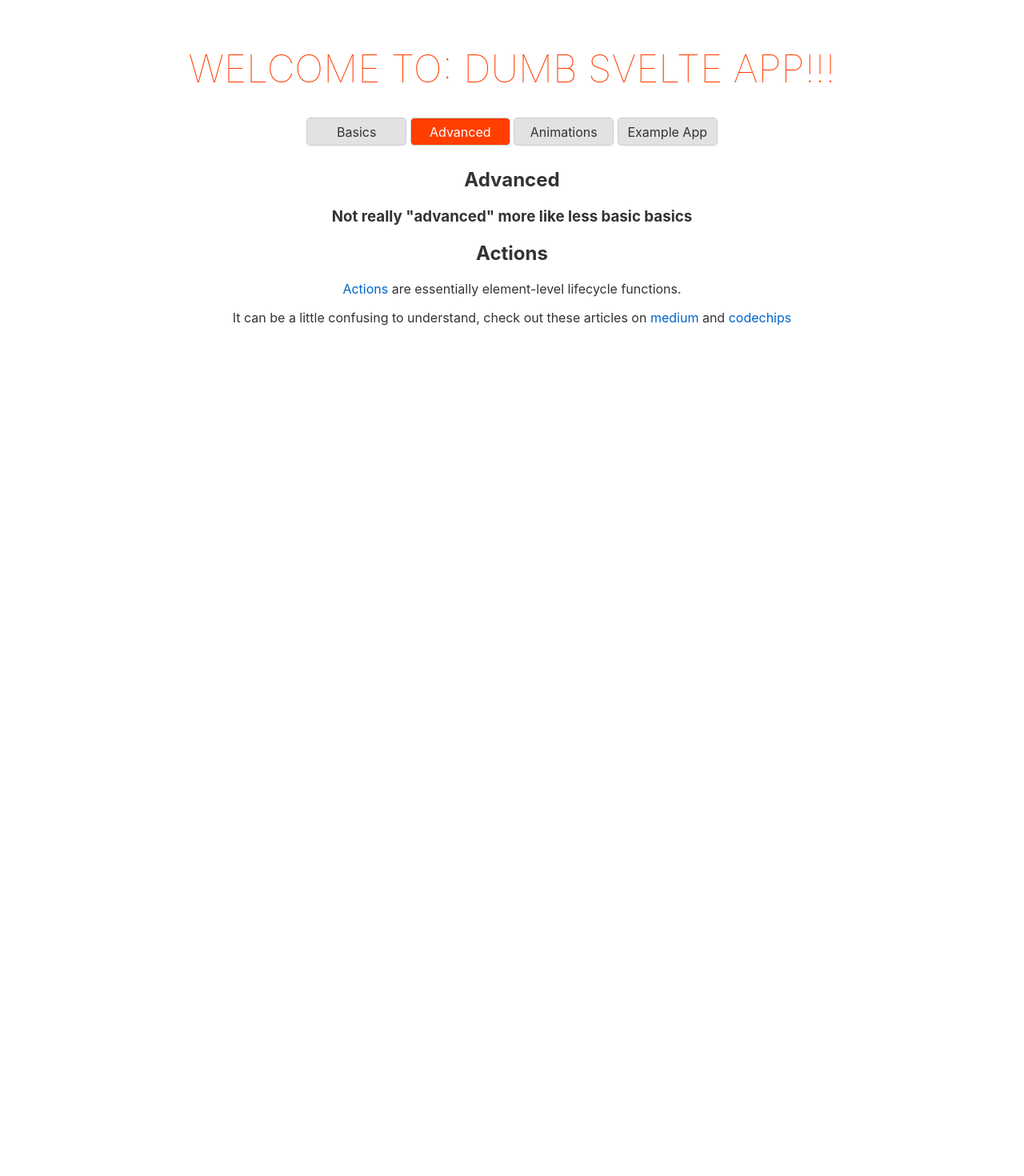
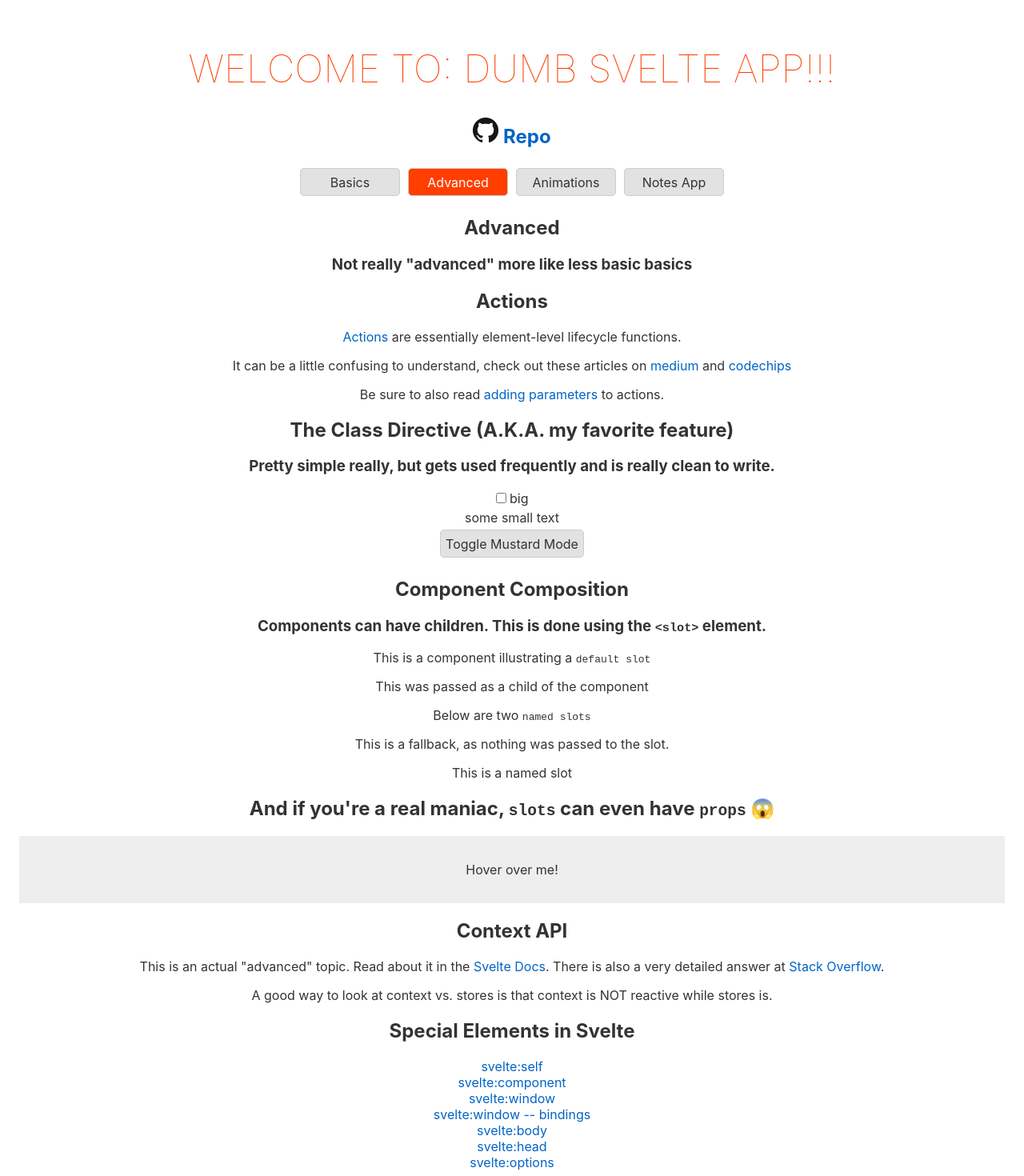
Before and after one commit to TruJared/svelteDocsPlayground, a Svelte app: page / in a window 1280 px wide. Shown: the top 1470 px of the page at 80% size. Before the commit the page ends 800 px from the top, so only its background shows below. Built offline with nearby package versions, Linux system fonts and the light colour scheme.

Commit message:
finished advanced (mostly)

```diff
--- a/public/global.css
+++ b/public/global.css
@@ -1,3 +1,6 @@
+/* variables */
+
+
 html, body {
 	position: relative;
 	width: 100%;
@@ -25,6 +28,10 @@ a:visited {
 	color: rgb(0,80,160);
 }
 
+li {
+	list-style: none;
+}
+
 label {
 	display: block;
 }
@@ -37,7 +44,7 @@ input, button, select, textarea {
 	margin: 0 0 0.5em 0;
 	box-sizing: border-box;
 	border: 1px solid #ccc;
-	border-radius: 2px;
+	border-radius: 5px;
 }
 
 input:disabled {
@@ -50,6 +57,7 @@ button, input[type="submit"] {
 	outline: none;
 	min-width: 125px;
 	border-radius: 5px;
+	margin: 5px;
 
 }
 
--- a/src/App.svelte
+++ b/src/App.svelte
@@ -3,7 +3,15 @@
     import Animations from './animations/Animations.svelte';
     import NotesApp from './NotesApp.svelte';
     import Advanced from './advanced/Advanced.svelte';
-    let activeButton = 'advanced';
+
+    let activeButton = 'Advanced';
+
+    const buttons = [
+        { name: 'Basics', component: Basics },
+        { name: 'Advanced', component: Advanced },
+        { name: 'Animations', component: Animations },
+        { name: 'Notes App', component: NotesApp },
+    ];
 </script>
 
 <style>
@@ -26,16 +34,28 @@
         font-weight: 100;
     }
 
+    img {
+        width: 32px;
+    }
+
     .active {
         color: white;
         background: #ff3e00;
     }
 </style>
 
-  <main>
+<main>
     <h1>Welcome To: Dumb Svelte App!!!</h1>
+
+    <h2>
+        <a
+            href="https://github.com/TruJared/svelteDocsPlayground"
+            target="_blank"><img
+                src="./GitHub-Mark-64px.png"
+                alt="github logo" /> Repo</a>
+    </h2>
     <div class="pageSelector--loader">
-        <button
+        <!-- <button
             class="button"
             class:active={activeButton === 'basics'}
             on:click={() => (activeButton = 'basics')}>Basics</button>
@@ -50,15 +70,26 @@
         <button
             class="button"
             class:active={activeButton === 'notes'}
-            on:click={() => (activeButton = 'notes')}>Example App</button>
+            on:click={() => (activeButton = 'notes')}>Example App</button> -->
+
+        {#each buttons as button, index}
+            <button
+                class="button"
+                value="index"
+                class:active={activeButton === button.name}
+                on:click={() => (activeButton = button.name)}>{button.name}</button>
+        {/each}
     </div>
-    {#if activeButton === 'animations'}
+    <!-- {#if activeButton === 'Animations'}
         <Animations />
-    {:else if activeButton === 'notes'}
+    {:else if activeButton === 'Notes App'}
         <NotesApp />
-    {:else if activeButton === 'advanced'}
+    {:else if activeButton === 'Advanced'}
         <Advanced />
     {:else}
         <Basics />
-    {/if}
+    {/if} -->
+
+    <svelte:component
+        this={buttons.find((el) => el.name === activeButton).component} />
 </main>
--- a/src/advanced/Advanced.svelte
+++ b/src/advanced/Advanced.svelte
@@ -1,7 +1,54 @@
-<!-- https://svelte.dev/tutorial/actions -->
+<!-- you are here and this needs read https://svelte.dev/tutorial/context-api -->
+
+<script>
+    import Classes from "./Classes.svelte";
+    import CompComp from "./ComponentComposition.svelte"
+    import SlotProps from "./SlotProps.svelte"
+</script>
+
+<style>
+	div {
+		padding: 1em;
+		margin: 0 0 1em 0;
+		background-color: #eee;
+	}
+
+	.active {
+		background-color: #ff3e00;
+		color: white;
+	}</style>
+
 <h2>Advanced</h2>
 <h3>Not really "advanced" more like less basic basics </h3>
 
 <h2>Actions</h2>
 <p><a href="https://svelte.dev/tutorial/actions" target="_blank">Actions</a> are essentially element-level lifecycle functions.</p>
-<p>It can be a little confusing to understand, check out these articles on <a href="https://medium.com/better-programming/practical-svelte-the-use-directive-60635671335f" target="_blank">medium</a> and <a href="https://codechips.me/the-use-for-use-in-svelte/" target="_blank">codechips</a></p>
+<p>It can be a little confusing to understand, check out these articles on <a href="https://medium.com/better-programming/practical-svelte-the-use-directive-60635671335f" target="_blank">medium</a> and <a href="https://codechips.me/the-use-for-use-in-svelte/" target="_blank">codechips</a></p><p>Be sure to also read <a href="https://svelte.dev/tutorial/adding-parameters-to-actions" target="_blank">adding parameters</a> to actions.</p>
+<h2>The Class Directive (A.K.A. my favorite feature)</h2>
+<h3>Pretty simple really, but gets used frequently and is really clean to write.</h3>
+<Classes />
+
+<h2>Component Composition</h2>
+<h3>Components can have children. This is done using the <code>&#60;slot&#62;</code> element.</h3>
+<CompComp>This was passed as a child of the component<p slot="used">This is a named slot</p></CompComp>
+<h2>And if you're a real maniac, <code>slots</code> can even have <code>props</code> 😱</h2>
+<SlotProps let:hovering={active}>
+	<div class:active>
+		{#if active}
+			<p>I am being hovered upon.</p>
+		{:else}
+			<p>Hover over me!</p>
+		{/if}
+	</div>
+</SlotProps>
+<h2>Context API</h2>
+<p>This is an actual "advanced" topic. Read about it in the <a href="https://svelte.dev/tutorial/context-api" target="_blank">Svelte Docs</a>. There is also a very detailed answer at <a href="https://stackoverflow.com/questions/61387774/svelte-usage-of-context-api-setcontext-getcontext-over-regular-props-passing#answer-61391664" target="_blank">Stack Overflow</a>.</p>
+<p>A good way to look at context vs. stores is that context is NOT reactive while stores is.</p>
+<h2>Special Elements in Svelte</h2>
+<li><a href="https://svelte.dev/tutorial/svelte-self" target="_blank">svelte:self</a></li>
+<li><a href="https://svelte.dev/tutorial/svelte-component" target="_blank">svelte:component</a></li>
+<li><a href="https://svelte.dev/tutorial/svelte-window" target="_blank">svelte:window</a></li>
+<li><a href="https://svelte.dev/tutorial/svelte-window-bindings" target="_blank">svelte:window -- bindings</a></li>
+<li><a href="https://svelte.dev/tutorial/svelte-body" target="_blank">svelte:body</a></li>
+<li><a href="https://svelte.dev/tutorial/svelte-head" target="_blank">svelte:head</a></li>
+<li><a href="https://svelte.dev/tutorial/svelte-options" target="_blank">svelte:options</a></li>
--- /dev/null
+++ b/src/advanced/Classes.svelte
@@ -0,0 +1,24 @@
+<!-- https://svelte.dev/tutorial/slots -->
+<script>
+    let big = false;
+</script>
+
+<style>
+    .big {
+        font-size: 4em;
+    }
+
+    :global(body.dark-mode) {
+        background: goldenrod;
+    }
+</style>
+
+<label> <input type="checkbox" bind:checked={big} /> big </label>
+
+<div class:big>some {big ? 'big' : 'small'} text</div>
+<div>
+    <button
+        class="button"
+        on:click={() => window.document.body.classList.toggle('dark-mode')}>Toggle
+        Mustard Mode</button>
+</div>
--- /dev/null
+++ b/src/advanced/ComponentComposition.svelte
@@ -0,0 +1,7 @@
+<div>
+    <p>This is a component illustrating a <code>default slot</code></p>
+    <slot> </slot>
+    <p>Below are two <code>named slots</code></p>
+    <slot name="notUsed"><p>This is a fallback, as nothing was passed to the slot.</p></slot>
+    <slot name="used">No need for this fallback as I'm going to use this slot</slot>
+</div>
--- /dev/null
+++ b/src/advanced/SlotProps.svelte
@@ -0,0 +1,15 @@
+<script>
+	let hovering;
+
+	function enter() {
+		hovering = true;
+	}
+
+	function leave() {
+		hovering = false;
+	}
+</script>
+
+<div on:mouseenter={enter} on:mouseleave={leave}>
+	<slot {hovering}></slot>
+</div>
--- a/src/basics/Basics.svelte
+++ b/src/basics/Basics.svelte
@@ -9,7 +9,6 @@
     import FormOutput from './FormOutput.svelte';
     import { time } from '../stores.js';
 
-    const htmlString = '&lt;div&gt';
 
     const warhammer = {
         faction: 'Lizardmen',
@@ -40,10 +39,6 @@
     }
 </script>
 <h2>Basics</h2>
-<p>
-    Random HTML string just because ➡
-    {@html htmlString}
-</p>
 <h3>Reactivity Statement</h3>
 <FormInput />
 <h3>Form Output</h3>
```
Also changed, not shown: public/GitHub-Mark-64px.png (added).
